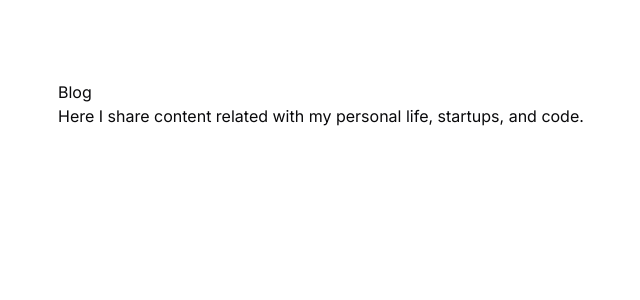
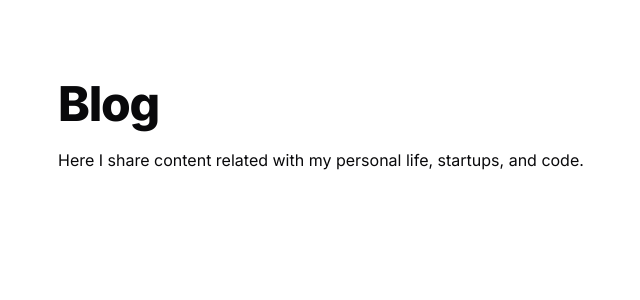
Before and after one commit to kaitakami/kai-takami, a Next.js app: page /en/blog in a window 1280 px wide. Shown: the top 300 px of the page, without its empty margins (258-898 px from the left). Built offline with nearby package versions, Linux system fonts and the light colour scheme.

Commit message:
chore: add style to blog website

```diff
--- a/src/app/[lang]/blog/page.tsx
+++ b/src/app/[lang]/blog/page.tsx
@@ -1,7 +1,7 @@
 const Page = () => {
   return (
-    <div>
-      <h1>Blog</h1>
+    <div className="flex flex-col gap-5">
+      <h1 className="text-4xl font-extrabold tracking-tight scroll-m-20 lg:text-5xl">Blog</h1>
       <p>Here I share content related with my personal life, startups, and code.</p>
     </div>
   )
--- a/src/app/[lang]/page.tsx
+++ b/src/app/[lang]/page.tsx
@@ -23,7 +23,7 @@ export default function Home() {
       <section>
         <p className="text-primary">
           Software Engineer at Domu. I get to play with cool stuff everyday.
-          I&apos;m 19. Learned to code by my own watching YouTube videos. Love to build products while I learn. I think that <b><i>impossible just takes longer.</i></b> Maker Fellow.
+          I&apos;m 19. Learned to code by my own watching YouTube videos. Love to build products while I learn. I think that <b><i>impossible just takes longer.</i></b>
           {/* TODO: use MDX here */}
         </p>
       </section>
```
